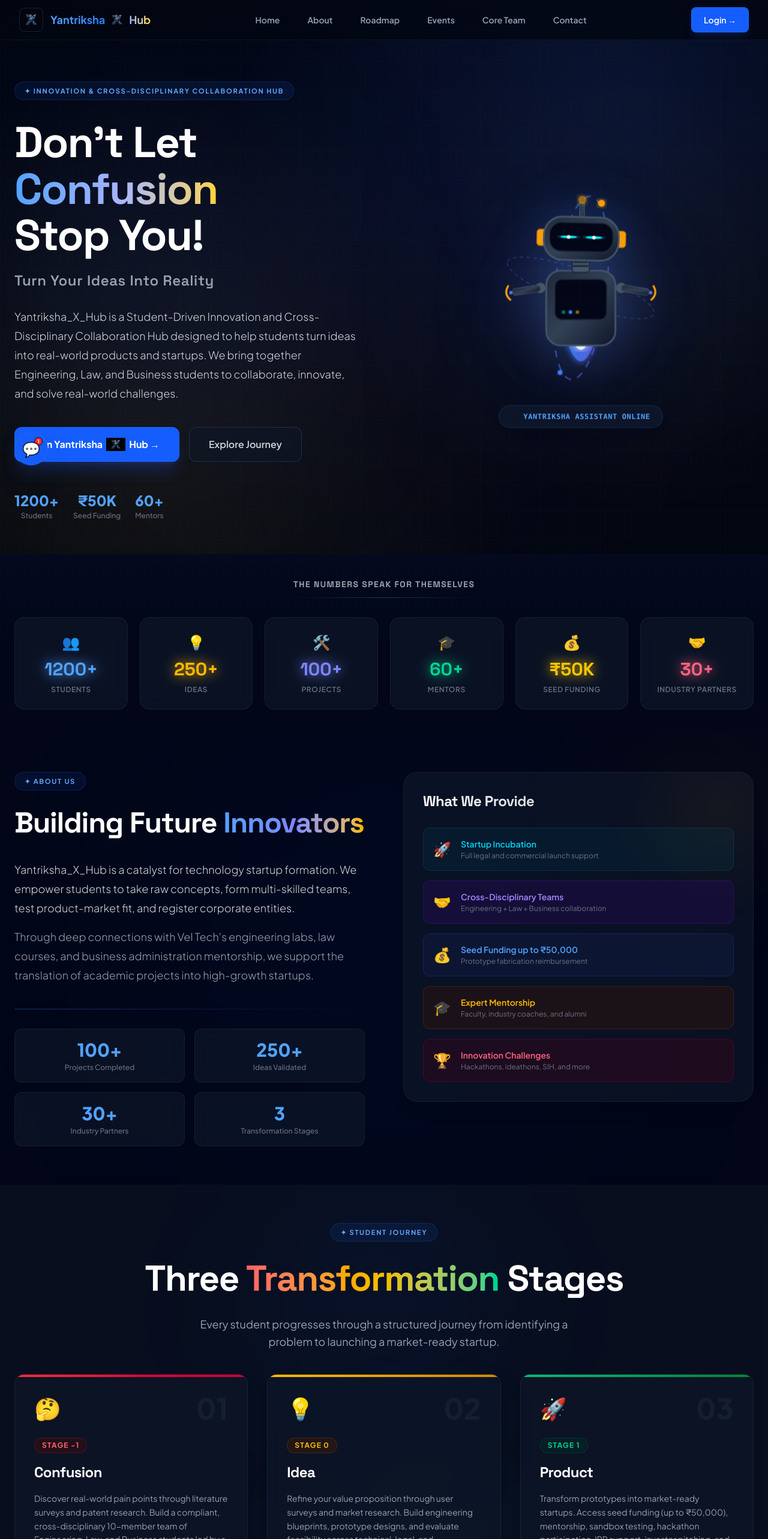
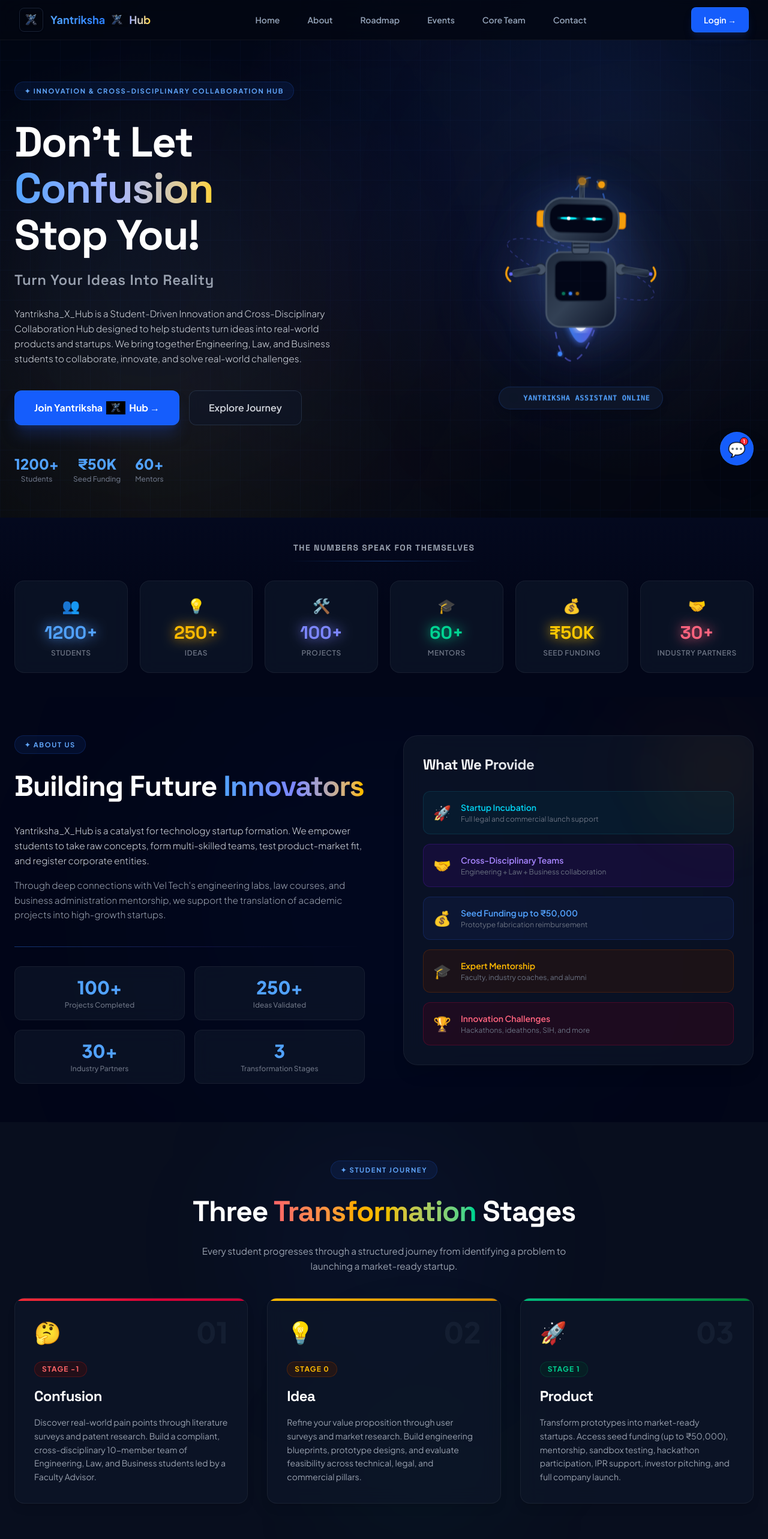
Before and after one commit to personale88/Yantriksha-X-Hub, a Next.js app: page / in a window 1280 px wide. Shown: the top 2566 px of the page at 60% size. Built offline with nearby package versions, Linux system fonts and the light colour scheme.

Commit message:
feat: implement cinematic splash preloader, interactive robot assistant trigger, right-side chat widget alignment, responsive fluid typography, and viewport zoom configurations

```diff
--- a/app/globals.css
+++ b/app/globals.css
@@ -151,3 +151,17 @@
   border-color: rgba(71, 85, 105, 0.6) !important;
   transition: background-color 9999s ease-in-out 0s;
 }
+
+/* Fluid Typography Utilities for Perfect Screen Scaling */
+.fluid-h1 {
+  font-size: clamp(2rem, 5.5vw, 4.5rem) !important;
+  line-height: 1.1 !important;
+}
+.fluid-h2 {
+  font-size: clamp(1.65rem, 4vw, 3rem) !important;
+  line-height: 1.25 !important;
+}
+.fluid-p {
+  font-size: clamp(0.85rem, 1.2vw, 1.125rem) !important;
+  line-height: 1.625 !important;
+}
--- a/app/layout.tsx
+++ b/app/layout.tsx
@@ -1,7 +1,8 @@
-import type { Metadata } from "next";
+import type { Metadata, Viewport } from "next";
 import { Space_Grotesk, Plus_Jakarta_Sans } from "next/font/google";
 import "./globals.css";
 import ChatbotWidget from "@/components/layout/ChatbotWidget";
+import SplashPreloader from "@/components/layout/SplashPreloader";
 
 const spaceGrotesk = Space_Grotesk({
   variable: "--font-space-grotesk",
@@ -18,6 +19,13 @@
   description: "A Student-Driven Innovation and Cross-Disciplinary Collaboration Hub at Vel Tech Rangarajan Dr. Sagunthala R&D Institute of Science and Technology. Bridging Engineering, Law, and Business to turn ideas into startups.",
 };
 
+export const viewport: Viewport = {
+  width: "device-width",
+  initialScale: 1,
+  minimumScale: 0.3,
+  maximumScale: 5,
+};
+
 export default function RootLayout({
   children,
 }: Readonly<{
@@ -29,8 +37,14 @@
       className={`${spaceGrotesk.variable} ${plusJakarta.variable} h-full antialiased`}
       suppressHydrationWarning
     >
+      <head>
+        <meta name="viewport" content="width=device-width, initial-scale=1, minimum-scale=0.3, maximum-scale=5" />
+      </head>
       <body className="min-h-full flex flex-col font-sans" suppressHydrationWarning>
-        {children}
+        <SplashPreloader />
+        <div className="w-full flex-1 flex flex-col overflow-x-hidden relative">
+          {children}
+        </div>
         <ChatbotWidget />
       </body>
     </html>
--- a/components/about/About.tsx
+++ b/components/about/About.tsx
@@ -21,19 +21,19 @@
           <div>
             <span className="section-pill">✦ About Us</span>
 
-            <h2 className="text-5xl font-extrabold tracking-tight leading-tight">
+            <h2 className="fluid-h2 font-extrabold tracking-tight leading-tight">
               Building Future{" "}
               <span className="bg-gradient-to-r from-blue-400 via-indigo-400 to-amber-400 bg-clip-text text-transparent">
                 Innovators
               </span>
             </h2>
 
-            <p className="mt-8 text-lg text-gray-300 leading-8 font-light">
+            <p className="mt-8 fluid-p text-gray-300 font-light">
               Yantriksha_X_Hub is a catalyst for technology startup formation.
               We empower students to take raw concepts, form multi-skilled teams,
               test product-market fit, and register corporate entities.
             </p>
-            <p className="mt-4 text-lg text-gray-400 leading-8 font-light">
+            <p className="mt-4 fluid-p text-gray-400 font-light">
               Through deep connections with Vel Tech&apos;s engineering labs, law courses,
               and business administration mentorship, we support the translation of academic
               projects into high-growth startups.
--- a/components/features/Features.jsx
+++ b/components/features/Features.jsx
@@ -89,14 +89,14 @@
             ✦ Why Join Us?
           </span>
 
-          <h2 className="text-5xl md:text-6xl font-extrabold tracking-tight leading-tight">
+          <h2 className="fluid-h2 font-extrabold tracking-tight leading-tight">
             Everything You Need{" "}
             <span className="bg-gradient-to-r from-blue-400 via-indigo-400 to-amber-400 bg-clip-text text-transparent">
               To Build A Startup
             </span>
           </h2>
 
-          <p className="text-gray-400 mt-6 max-w-2xl mx-auto text-lg leading-relaxed">
+          <p className="text-gray-400 mt-6 max-w-2xl mx-auto fluid-p">
             Yantriksha_X_Hub provides students with the complete ecosystem
             required to transform innovative ideas into successful startups.
           </p>
--- a/components/graphics/RobotGraphic.tsx
+++ b/components/graphics/RobotGraphic.tsx
@@ -76,8 +76,13 @@
       <div className="absolute w-56 h-56 rounded-full bg-indigo-500/15 blur-[60px] animate-pulse pointer-events-none delay-700" />
       <div className="absolute w-40 h-40 rounded-full bg-amber-500/5 blur-[50px] pointer-events-none" />
 
-      {/* Floating Robot Container */}
-      <div className="relative w-full max-w-sm flex flex-col items-center justify-center robot-floating-container">
+      {/* Floating Robot Container (Click to toggle AI Assistant) */}
+      <div
+        onClick={() => {
+          window.dispatchEvent(new Event('open-yantriksha-chat'));
+        }}
+        className="relative w-full max-w-sm flex flex-col items-center justify-center robot-floating-container cursor-pointer hover:scale-[1.03] active:scale-95 transition-all duration-300"
+      >
 
         {/* SVG Robot Graphic */}
         <svg
--- a/components/hero/Hero.tsx
+++ b/components/hero/Hero.tsx
@@ -22,7 +22,7 @@
               ✦ Innovation & Cross-Disciplinary Collaboration Hub
             </span>
 
-            <h1 className="text-6xl lg:text-7xl font-extrabold leading-[1.08] mt-2 tracking-tight">
+            <h1 className="fluid-h1 font-extrabold mt-2 tracking-tight">
               Don&apos;t Let{" "}
               <span className="bg-gradient-to-r from-blue-400 via-indigo-300 to-amber-300 bg-clip-text text-transparent">
                 Confusion
@@ -30,11 +30,11 @@
               <br />Stop You!
             </h1>
 
-            <h2 className="text-2xl font-semibold mt-5 text-gray-400 tracking-wide">
+            <h2 className="text-xl sm:text-2xl font-semibold mt-5 text-gray-400 tracking-wide">
               Turn Your Ideas Into Reality
             </h2>
 
-            <p className="mt-7 text-lg text-gray-300 leading-8 max-w-xl font-light">
+            <p className="mt-7 fluid-p text-gray-300 max-w-xl font-light">
               Yantriksha_X_Hub is a Student-Driven Innovation and
               Cross-Disciplinary Collaboration Hub designed to help students
               turn ideas into real-world products and startups. We bring
--- a/components/layout/ChatbotWidget.tsx
+++ b/components/layout/ChatbotWidget.tsx
@@ -31,6 +31,16 @@
   const [isTyping, setIsTyping] = useState(false);
   const [unreadCount, setUnreadCount] = useState(1);
   const chatEndRef = useRef<HTMLDivElement>(null);
+
+  // Listen for external open requests (e.g. from the Robot click)
+  useEffect(() => {
+    const handleOpenChat = () => {
+      setIsOpen(true);
+      setUnreadCount(0);
+    };
+    window.addEventListener('open-yantriksha-chat', handleOpenChat);
+    return () => window.removeEventListener('open-yantriksha-chat', handleOpenChat);
+  }, []);
 
   // Auto-scroll to bottom of chat
   useEffect(() => {
@@ -128,8 +138,8 @@
 
   return (
     <div
-      className="flex flex-col items-start"
-      style={{ position: 'fixed', bottom: '24px', left: '24px', zIndex: 9999 }}
+      className="flex flex-col items-end"
+      style={{ position: 'fixed', bottom: '24px', right: '24px', zIndex: 9999 }}
     >
 
       {/* ── Chat Window ── */}
--- /dev/null
+++ b/components/layout/SplashPreloader.tsx
@@ -0,0 +1,96 @@
+'use client';
+
+import { useState, useEffect } from 'react';
+import Image from 'next/image';
+
+export default function SplashPreloader() {
+  const [mounted, setMounted] = useState(false);
+  const [visible, setVisible] = useState(true);
+  const [fadeOut, setFadeOut] = useState(false);
+
+  useEffect(() => {
+    setMounted(true);
+
+    // Start fade out after 1.6 seconds
+    const fadeTimer = setTimeout(() => {
+      setFadeOut(true);
+    }, 1600);
+
+    // Completely remove from DOM after 2.2 seconds (allows 600ms transition)
+    const removeTimer = setTimeout(() => {
+      setVisible(false);
+    }, 2200);
+
+    return () => {
+      clearTimeout(fadeTimer);
+      clearTimeout(removeTimer);
+    };
+  }, []);
+
+  if (!mounted || !visible) return null;
+
+  return (
+    <div
+      className={`fixed inset-0 z-[99999] bg-[#030712] flex flex-col items-center justify-center transition-all duration-700 ease-in-out ${
+        fadeOut ? 'opacity-0 scale-105 pointer-events-none' : 'opacity-100 scale-100'
+      }`}
+    >
+      {/* Space grid background effect in the splash screen */}
+      <div className="absolute inset-0 bg-[radial-gradient(circle_at_center,rgba(37,99,235,0.08)_0%,transparent_70%)] pointer-events-none" />
+
+      {/* Outer spinning cyberpunk glow ring */}
+      <div className="absolute h-64 w-64 rounded-full border border-blue-500/10 border-t-blue-500/80 animate-spin" style={{ animationDuration: '2.5s' }} />
+      <div className="absolute h-72 w-72 rounded-full border border-dashed border-indigo-500/10 border-r-indigo-500/40 animate-spin" style={{ animationDuration: '4s', animationDirection: 'reverse' }} />
+
+      <div className="relative z-10 flex flex-col items-center gap-6 animate-pulse">
+        {/* Futuristic Brand Title */}
+        <h2 className="text-xl sm:text-2xl font-black tracking-[0.4em] text-white uppercase text-center font-display drop-shadow-[0_0_12px_rgba(255,255,255,0.3)]">
+          Yantriksha
+        </h2>
+
+        {/* Central Logo with Neon Backglow */}
+        <div className="relative h-44 w-44 sm:h-52 sm:w-52">
+          {/* Backglow element */}
+          <div className="absolute inset-0 rounded-full bg-blue-600/20 blur-2xl animate-pulse" />
+          <Image
+            src="/logo.png"
+            alt="Yantriksha X Hub Logo"
+            fill
+            className="object-contain"
+            style={{ mixBlendMode: 'screen' }}
+            priority
+          />
+        </div>
+
+        {/* Brand Subtitle */}
+        <h3 className="text-lg sm:text-xl font-bold tracking-[0.5em] text-blue-400 uppercase text-center font-display drop-shadow-[0_0_8px_rgba(96,165,250,0.3)]">
+          Hub
+        </h3>
+      </div>
+
+      {/* Cyberpunk loading status indicators at the bottom */}
+      <div className="absolute bottom-12 flex flex-col items-center gap-3">
+        {/* Loading Progress Bar */}
+        <div className="w-48 h-1 bg-slate-900 border border-slate-800 rounded-full overflow-hidden">
+          <div className="h-full bg-gradient-to-r from-blue-500 via-indigo-400 to-amber-400 rounded-full animate-[loading-bar_1.6s_ease-out_forwards]" />
+        </div>
+
+        <div className="flex items-center gap-2">
+          <span className="h-1.5 w-1.5 rounded-full bg-blue-500 animate-ping" />
+          <span className="text-[10px] tracking-[0.2em] font-mono text-gray-500 uppercase">
+            Initializing Hub
+          </span>
+        </div>
+      </div>
+
+      {/* Custom keyframes injection inside component */}
+      <style dangerouslySetInnerHTML={{ __html: `
+        @keyframes loading-bar {
+          0% { width: 0%; }
+          100% { width: 100%; }
+        }
+      `}} />
+
+    </div>
+  );
+}
--- a/components/roadmap/Roadmap.tsx
+++ b/components/roadmap/Roadmap.tsx
@@ -282,7 +282,7 @@
           <span className="text-blue-500 font-extrabold tracking-widest text-sm uppercase block">
             ✦ INTERACTIVE INCUBATION HIGHWAY
           </span>
-          <h2 className="text-5xl font-extrabold mt-4 tracking-tight leading-tight">
+          <h2 className="fluid-h2 font-extrabold mt-4 tracking-tight leading-tight">
             Your Startup{" "}
             <span className="bg-gradient-to-r from-blue-400 via-indigo-300 to-amber-300 bg-clip-text text-transparent">
               Incubation Highway
--- a/components/stages/Stages.tsx
+++ b/components/stages/Stages.tsx
@@ -48,7 +48,7 @@
         <div className="text-center mb-10">
           <span className="section-pill">✦ Student Journey</span>
 
-          <h2 className="text-5xl md:text-6xl font-extrabold tracking-tight leading-tight">
+          <h2 className="fluid-h2 font-extrabold tracking-tight leading-tight">
             Three{" "}
             <span className="bg-gradient-to-r from-red-400 via-amber-400 to-emerald-400 bg-clip-text text-transparent">
               Transformation
@@ -56,7 +56,7 @@
             Stages
           </h2>
 
-          <p className="mt-6 text-gray-400 max-w-2xl mx-auto text-lg leading-relaxed">
+          <p className="mt-6 fluid-p text-gray-400 max-w-2xl mx-auto">
             Every student progresses through a structured journey from identifying a
             problem to launching a market-ready startup.
           </p>
```
